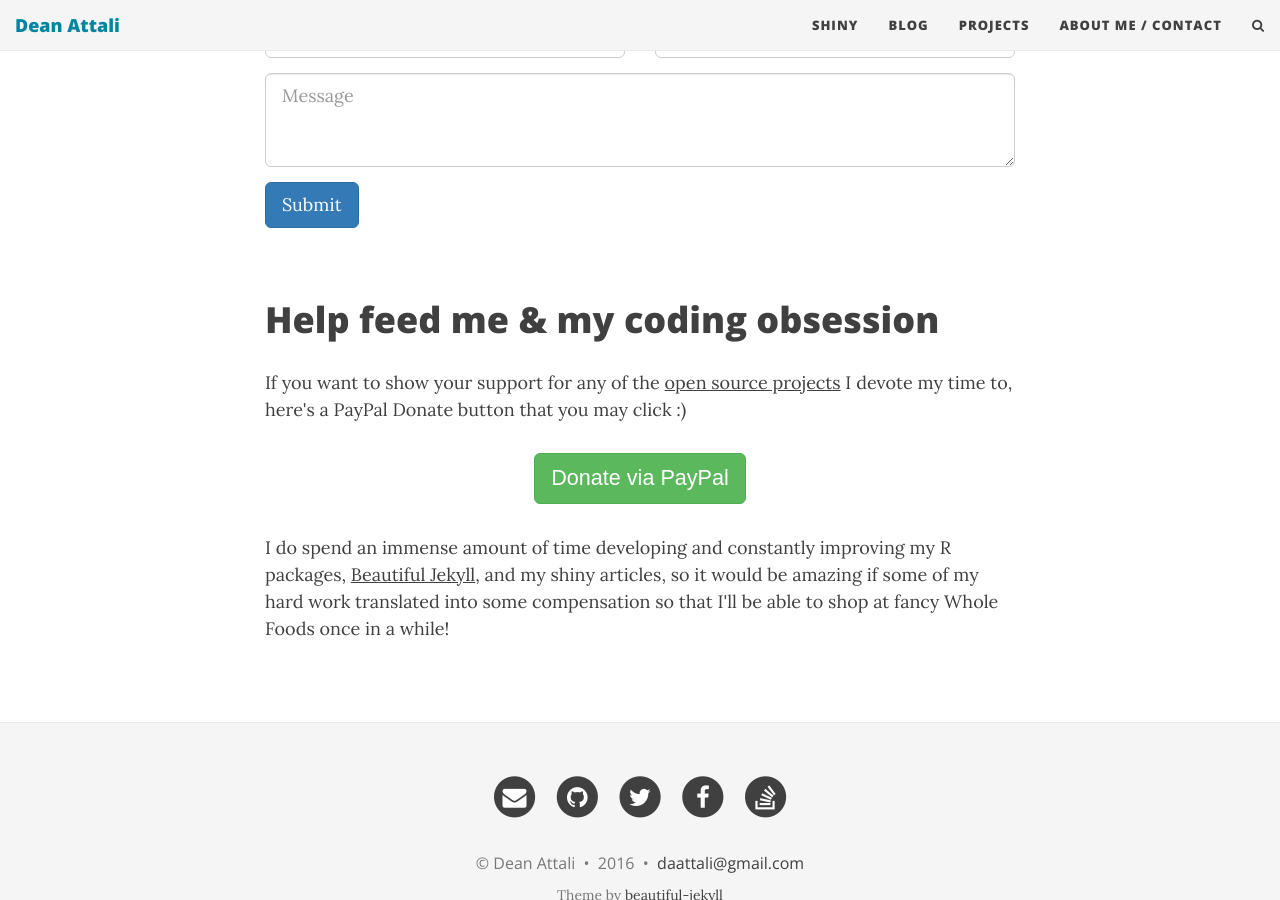
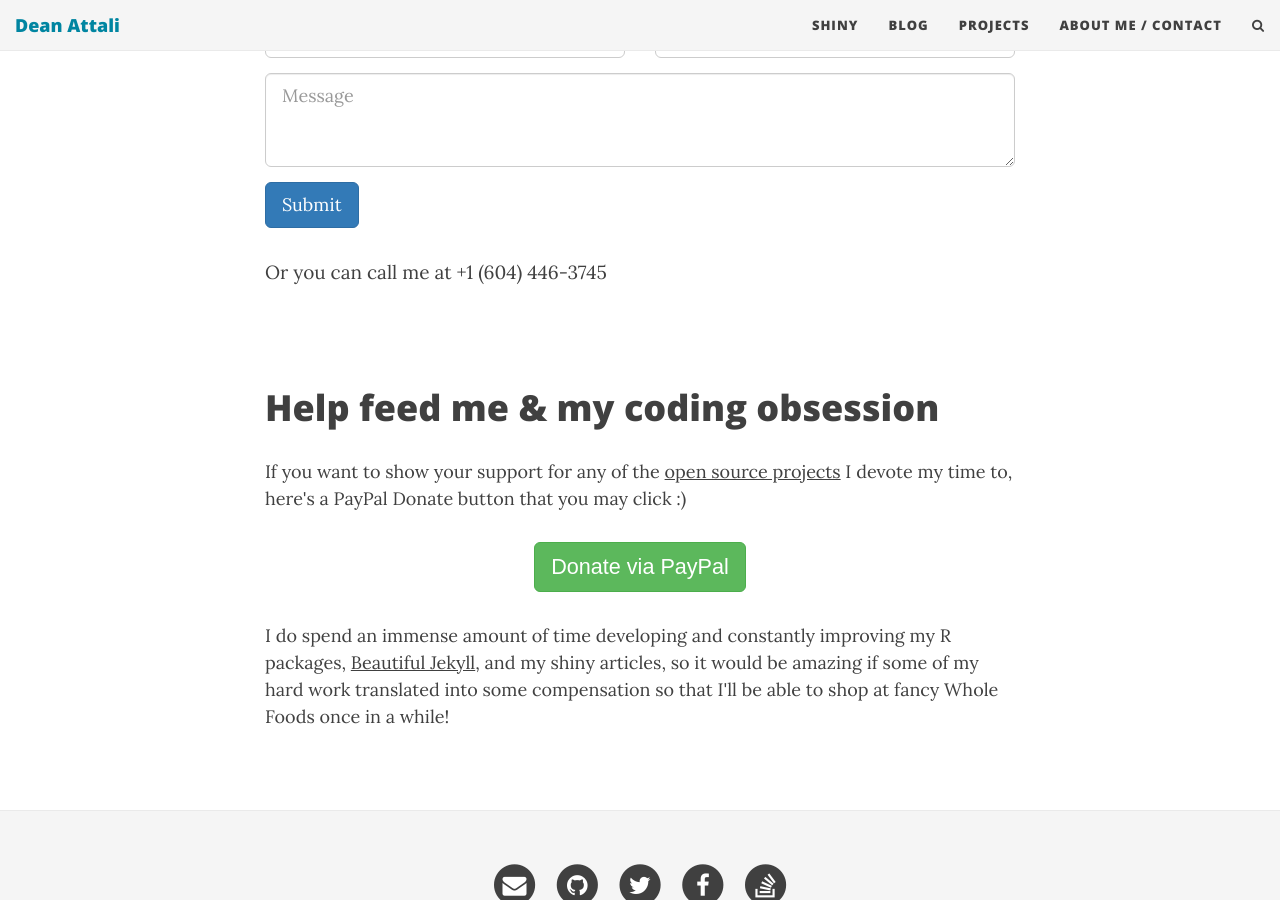
Before and after one commit to daattali/daattali.github.io, a Jekyll site: the page built from aboutme.html, in a window 1280 px wide and 900 px high, scrolled down 1427 px. Built offline with Jekyll 4.4.1, drawn with Linux system fonts in a browser that asks for light colours; nearby versions of some CDN libraries.

Commit message:
add phone to contact page

```diff
--- a/aboutme.html
+++ b/aboutme.html
@@ -79,6 +79,8 @@ I will be away until Sept 19 with absolutely no internet (or even cell phone sig
   <button type="submit" class="btn btn-lg btn-primary">Submit</button>
 </form>
 
+<p/>Or you can call me at +1 (604) 446-3745<p>
+
 </div>
 
 <br/>
```
